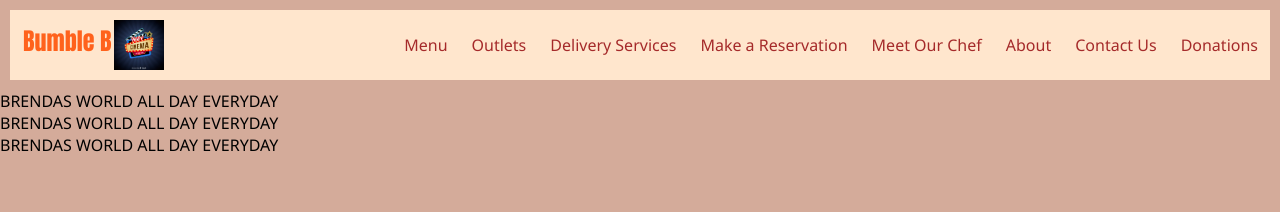
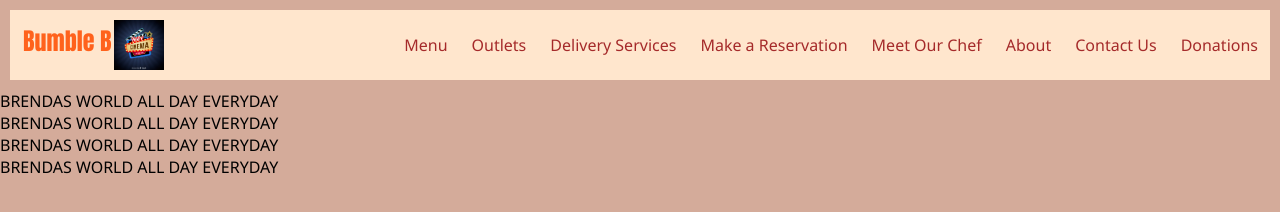
Before and after one commit to Breedua/Techpreneur, a website: page 01 A Simple Resturant Website/index.html in a window 1280 px wide. Drawn offline with Linux system fonts and the light colour scheme.

Commit message:
initial commit

```diff
--- a/01 A Simple Resturant Website/index.html
+++ b/01 A Simple Resturant Website/index.html
@@ -36,7 +36,7 @@
     <section>
             BRENDAS WORLD ALL DAY EVERYDAY
     </section>
-
+            BRENDAS WORLD ALL DAY EVERYDAY
     <section>
 
     </section>
```
